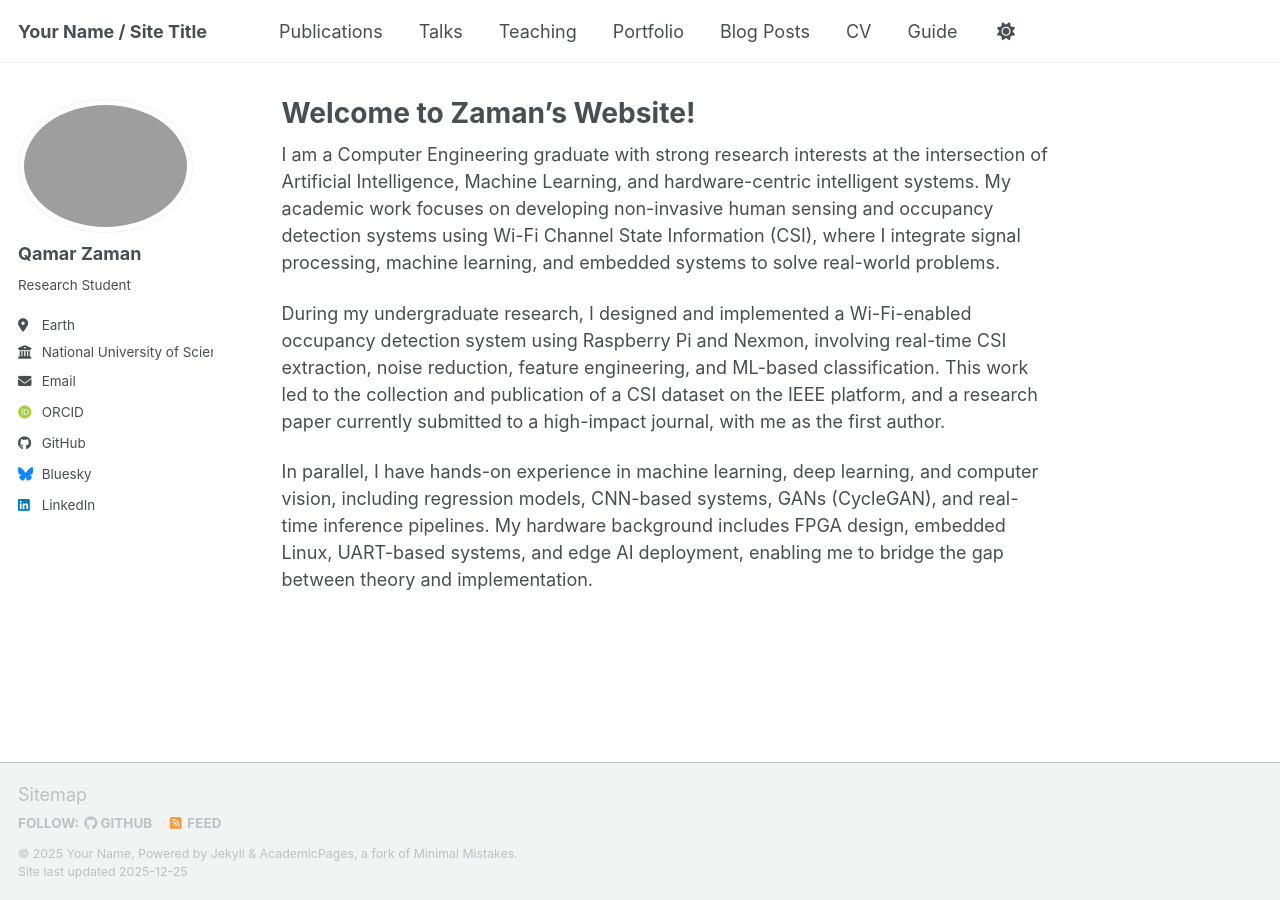
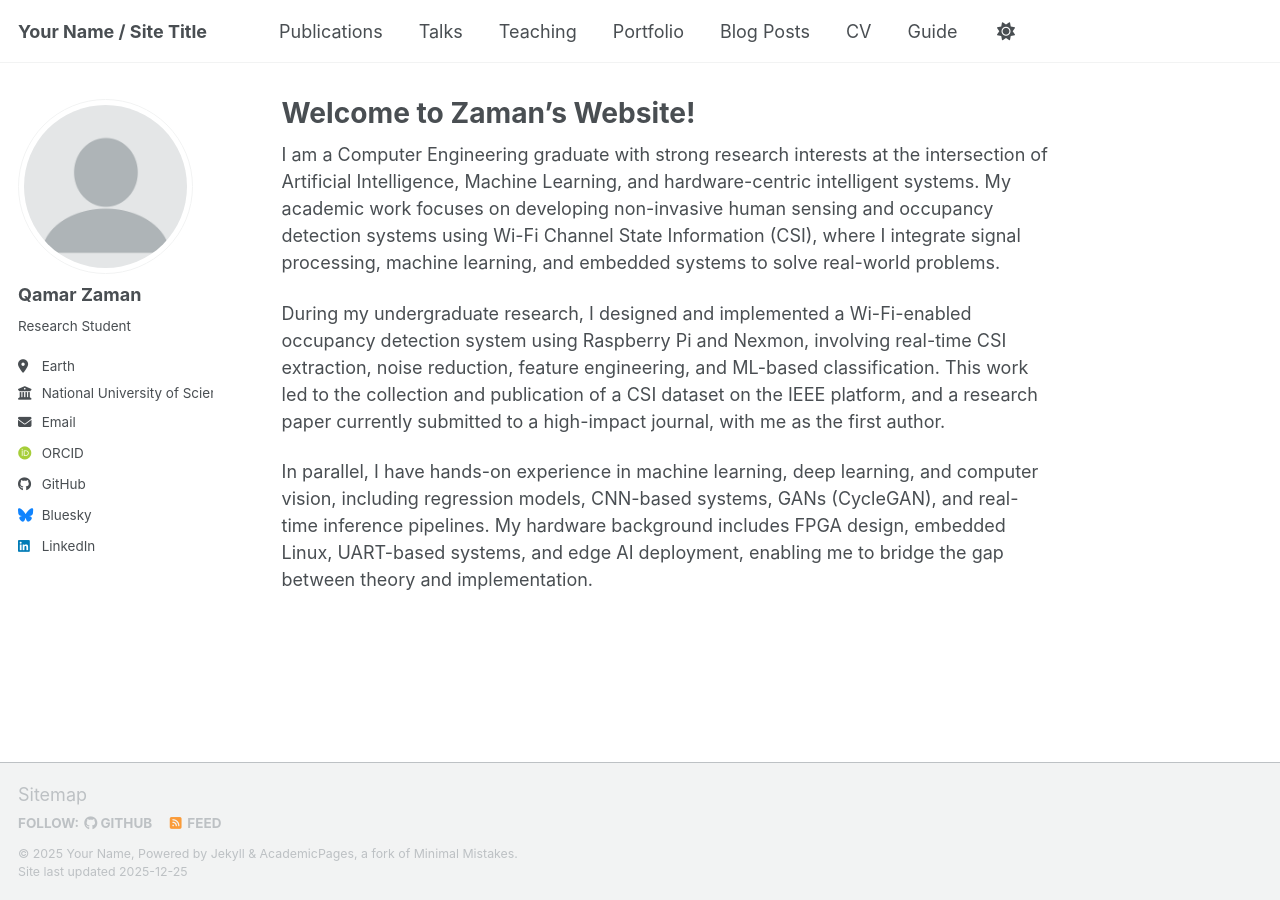
Before and after one commit to qzaman243/qzaman243.github.io, a Jekyll site: the page built from _pages/about.md, in a window 1280 px wide. Built offline with Jekyll 4.4.1, drawn with Linux system fonts in a browser that asks for light colours; some web fonts are replaced; a script bundle is joined from its source files by our own code; library files that are not in the unit come from our copies.

Commit message:
Update author avatar in configuration file

```diff
--- a/_config.yml
+++ b/_config.yml
@@ -23,7 +23,7 @@ repository               : "academicpages/academicpages.github.io"
 #               Additional customization can be done by editing /_includes/author-profile.html
 author:
   # Biographic information
-  avatar           : ""
+  avatar           : "profile.png"
   name             : "Qamar Zaman"
   pronouns         : # example: "He/him"
   bio              : "Research Student"
```
